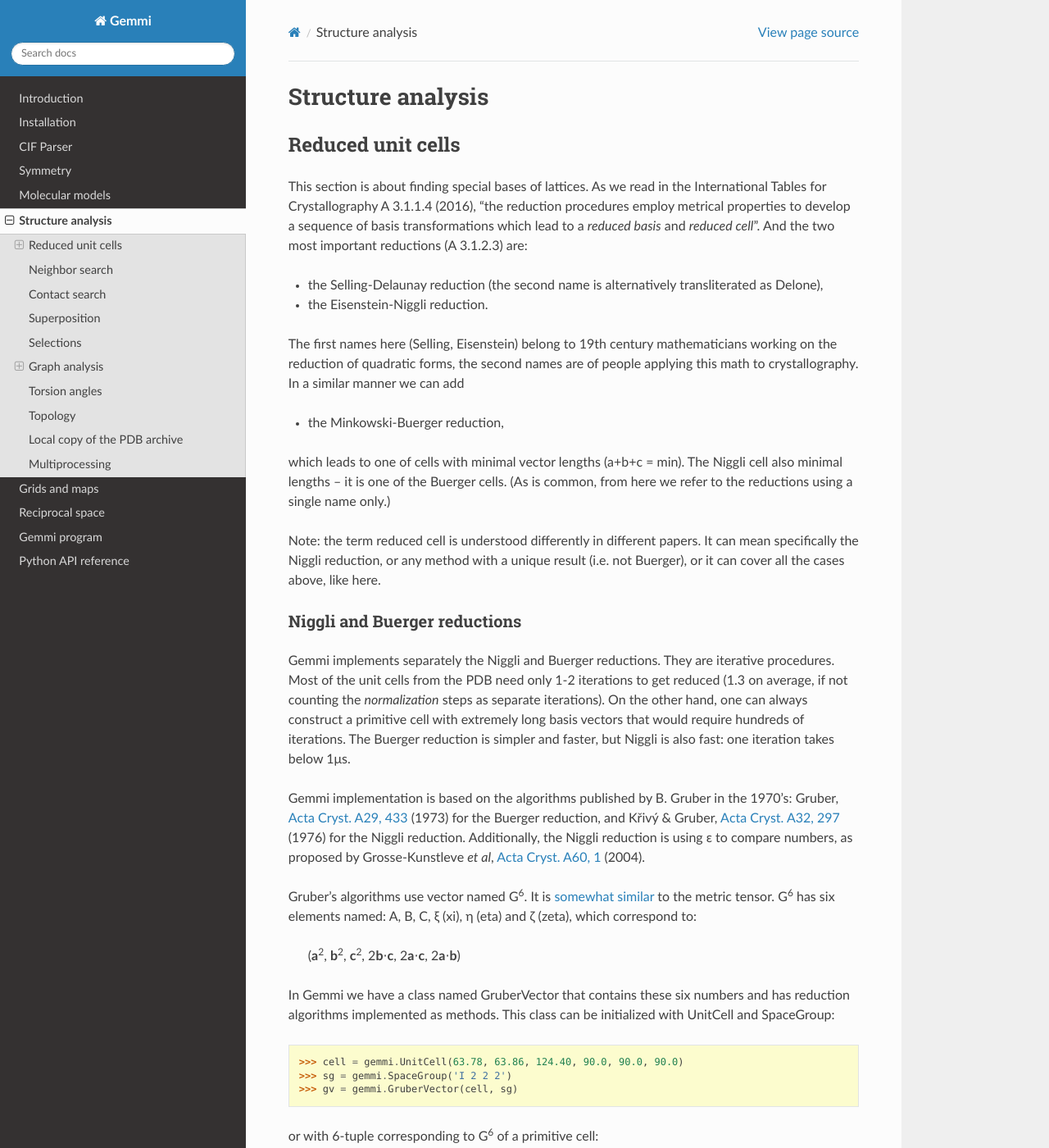
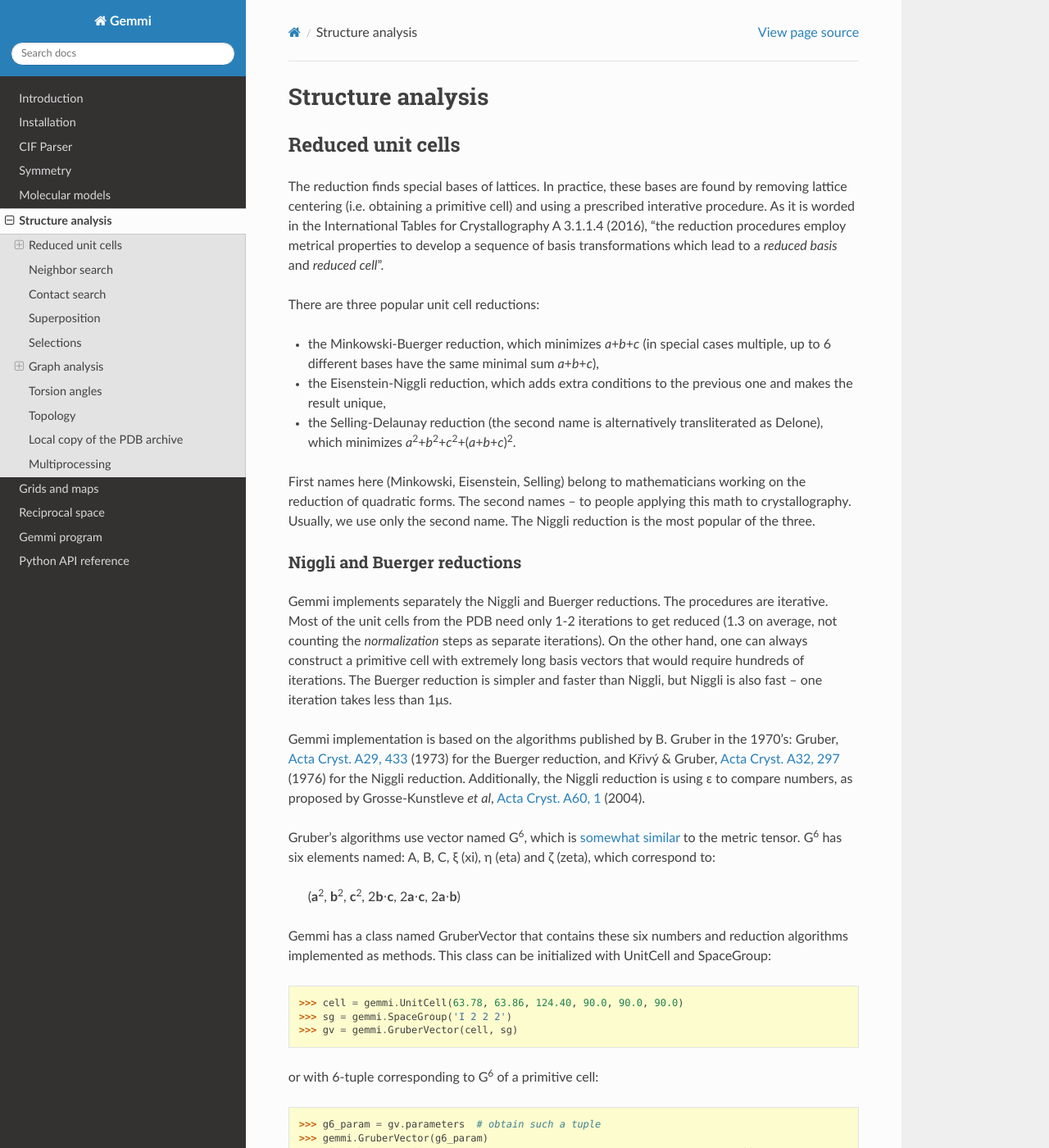
Before and after one commit to project-gemmi/gemmi, a Sphinx documentation site: the page built from docs/analysis.rst, in a window 1280 px wide and 1400 px high. Shown: the whole window at 82% size. Built offline with Sphinx 7.4.7 and the Read the Docs theme 2.0.0, drawn with Linux system fonts in a browser that asks for light colours; some of the changed text lies outside the part shown.

Commit message:
wrapping up the Selling-Delaunay reduction

```diff
--- a/docs/analysis.rst
+++ b/docs/analysis.rst
@@ -13,43 +13,41 @@
 Reduced unit cells
 ==================
 
-This section is about finding special bases of lattices.
-As we read in the International Tables for Crystallography A 3.1.1.4 (2016),
+The reduction finds special bases of lattices. In practice, these bases are
+found by removing lattice centering (i.e. obtaining a primitive cell)
+and using a prescribed interative procedure.
+As it is worded in the International Tables for Crystallography A 3.1.1.4 (2016),
 "the reduction procedures employ metrical properties to develop a sequence
 of basis transformations which lead to a *reduced basis* and *reduced cell*".
-And the two most important reductions (A 3.1.2.3) are:
 
+There are three popular unit cell reductions:
+
+- the Minkowski-Buerger reduction, which minimizes *a*\ +\ *b*\ +\ *c*
+  (in special cases multiple, up to 6 different bases have the same
+  minimal sum *a*\ +\ *b*\ +\ *c*),
+- the Eisenstein-Niggli reduction, which adds extra conditions
+  to the previous one and makes the result unique,
 - the Selling-Delaunay reduction (the second name is alternatively
-  transliterated as Delone),
-- the Eisenstein-Niggli reduction.
+  transliterated as Delone), which minimizes
+  *a*:sup:`2`\ +\ *b*:sup:`2`\ +\ *c*:sup:`2`\ +\ (*a*\ +\ *b*\ +\ *c*)\ :sup:`2`.
 
-The first names here (Selling, Eisenstein) belong to 19th century
-mathematicians working on the reduction of quadratic forms,
-the second names are of people applying this math to crystallography.
-In a similar manner we can add
-
-- the Minkowski-Buerger reduction,
-
-which leads to one of cells with minimal vector lengths (a+b+c = min).
-The Niggli cell also minimal lengths -- it is one of the Buerger cells.
-(As is common, from here we refer to the reductions using a single name only.)
-
-Note: the term reduced cell is understood differently in different papers.
-It can mean specifically the Niggli reduction,
-or any method with a unique result (i.e. not Buerger),
-or it can cover all the cases above, like here.
+First names here (Minkowski, Eisenstein, Selling) belong to mathematicians
+working on the reduction of quadratic forms.
+The second names -- to people applying this math to crystallography.
+Usually, we use only the second name. The Niggli reduction is the most
+popular of the three.
 
 Niggli and Buerger reductions
 -----------------------------
 
 Gemmi implements separately the Niggli and Buerger reductions.
-They are iterative procedures. Most of the unit cells from the PDB
-need only 1-2 iterations to get reduced (1.3 on average, if not counting
+The procedures are iterative. Most of the unit cells from the PDB
+need only 1-2 iterations to get reduced (1.3 on average, not counting
 the *normalization* steps as separate iterations).
 On the other hand, one can always construct a primitive cell with extremely
 long basis vectors that would require hundreds of iterations.
-The Buerger reduction is simpler and faster, but Niggli is also fast:
-one iteration takes below 1μs.
+The Buerger reduction is simpler and faster than Niggli,
+but Niggli is also fast -- one iteration takes less than 1μs.
 
 Gemmi implementation is based on the algorithms published by B. Gruber
 in the 1970's: Gruber,
@@ -61,15 +59,15 @@
 by Grosse-Kunstleve *et al*,
 `Acta Cryst. A60, 1 <https://doi.org/10.1107/S010876730302186X>`_ (2004).
 
-Gruber's algorithms use vector named G\ :sup:`6`. It is
+Gruber's algorithms use vector named G\ :sup:`6`, which is
 `somewhat similar <https://dictionary.iucr.org/Metric_tensor>`_
 to the metric tensor. G\ :sup:`6` has six elements named:
 A, B, C, ξ (xi), η (eta) and ζ (zeta), which correspond to:
 
     (**a**:sup:`2`, **b**:sup:`2`, **c**:sup:`2`, 2\ **b**\ ⋅\ **c**, 2\ **a**\ ⋅\ **c**, 2\ **a**\ ⋅\ **b**)
 
-In Gemmi we have a class named GruberVector that contains these six numbers
-and has reduction algorithms implemented as methods.
+Gemmi has a class named GruberVector that contains these six numbers
+and reduction algorithms implemented as methods.
 This class can be initialized with UnitCell and SpaceGroup:
 
 .. doctest::
@@ -193,7 +191,7 @@
   `Acta Cryst. A75, 115 <https://doi.org/10.1107/S2053273318015413>`_.
 
 Similarly to the GruberVector, here we have a class named SellingVector
-that contains six numbers of S\ :sup:`6`. These numbers are the inner products
+that contains the six elements of S\ :sup:`6` -- the inner products
 among the four vectors **a**, **b**, **c**
 and **d**\ =–(\ **a**\ +\ **b**\ +\ **c**\ ):
 
@@ -228,14 +226,16 @@
   False
 
 Each reduction step decreases Σ\ **b**\ :sub:`i`:sup:`2`
-(**b**\ :sub:`i` denotes the four vectors). That sum can be checked with:
+(**b**\ :sub:`1`, **b**\ :sub:`2`, **b**\ :sub:`3` and **b**\ :sub:`4`
+are alternative symbols for **a**, **b**, **c** and **d**).
+The sum Σ\ **b**\ :sub:`i`:sup:`2` can be calculated with:
 
 .. doctest::
 
   >>> sv.sum_b_squared()
   23621.348
 
-Like with ``niggli_reduce()``, the Selling reduction procedure takes
+Similarly to ``niggli_reduce()``, the Selling reduction procedure takes
 optional arguments ``epsilon`` and ``iteration_limit``
 and returns the iteration count:
 
@@ -255,14 +255,32 @@
   >>> sv.sum_b_squared()
   19956.662
 
-We can easily transform S\ :sup:`6` into G\ :sup:`6` and the other way around:
+Now, the corresponding four vectors can be in any order.
+We may sort them so that *a*\ ≤\ *b*\ ≤\ *c*\ ≤\ *d*:
+
+.. doctest::
+
+  >>> sv.sort()
+  >>> sv
+  <gemmi.SellingVector((-2039.05, -2033.94, 0.00, -2033.94, -2039.05, -1832.34))>
+
+Finally, we can get the corresponding UnitCell:
+
+.. doctest::
+
+  >>> gemmi.UnitCell(* sv.cell_parameters())
+  <gemmi.UnitCell(63.78, 63.86, 76.8462, 114.551, 114.518, 90)>
+  >>> sv.get_cell()  # helper function that does the same
+  <gemmi.UnitCell(63.78, 63.86, 76.8462, 114.551, 114.518, 90)>
+
+S\ :sup:`6` can be used to calculate G\ :sup:`6`, and the other way around:
 
 .. doctest::
 
   >>> sv.gruber()
-  <gemmi.GruberVector((5905.34, 5905.34, 4067.89, -4067.89, -4067.89, -3664.69))>
+  <gemmi.GruberVector((4067.89, 4078.10, 5905.34, -4078.10, -4067.89, 0.00))>
   >>> _.selling()
-  <gemmi.SellingVector((-2033.94, -2033.94, -1832.34, -2039.05, -2039.05, 0.00))>
+  <gemmi.SellingVector((-2039.05, -2033.94, 0.00, -2033.94, -2039.05, -1832.34))>
 
 TBC
 
--- a/docs/install.rst
+++ b/docs/install.rst
@@ -45,6 +45,10 @@
 (or download a zip file) and from the top-level directory do::
 
     pip install .
+
+(Setuptools compile only one unit at a time and the whole process
+will take several minutes. To make it faster, use
+``cmake -D USE_PYTHON=1 .``).
 
 If gemmi is already installed, uninstall the old version first
 (``pip uninstall``) or add option ``--upgrade``.
```
Also changed, not shown: 2 other files.
